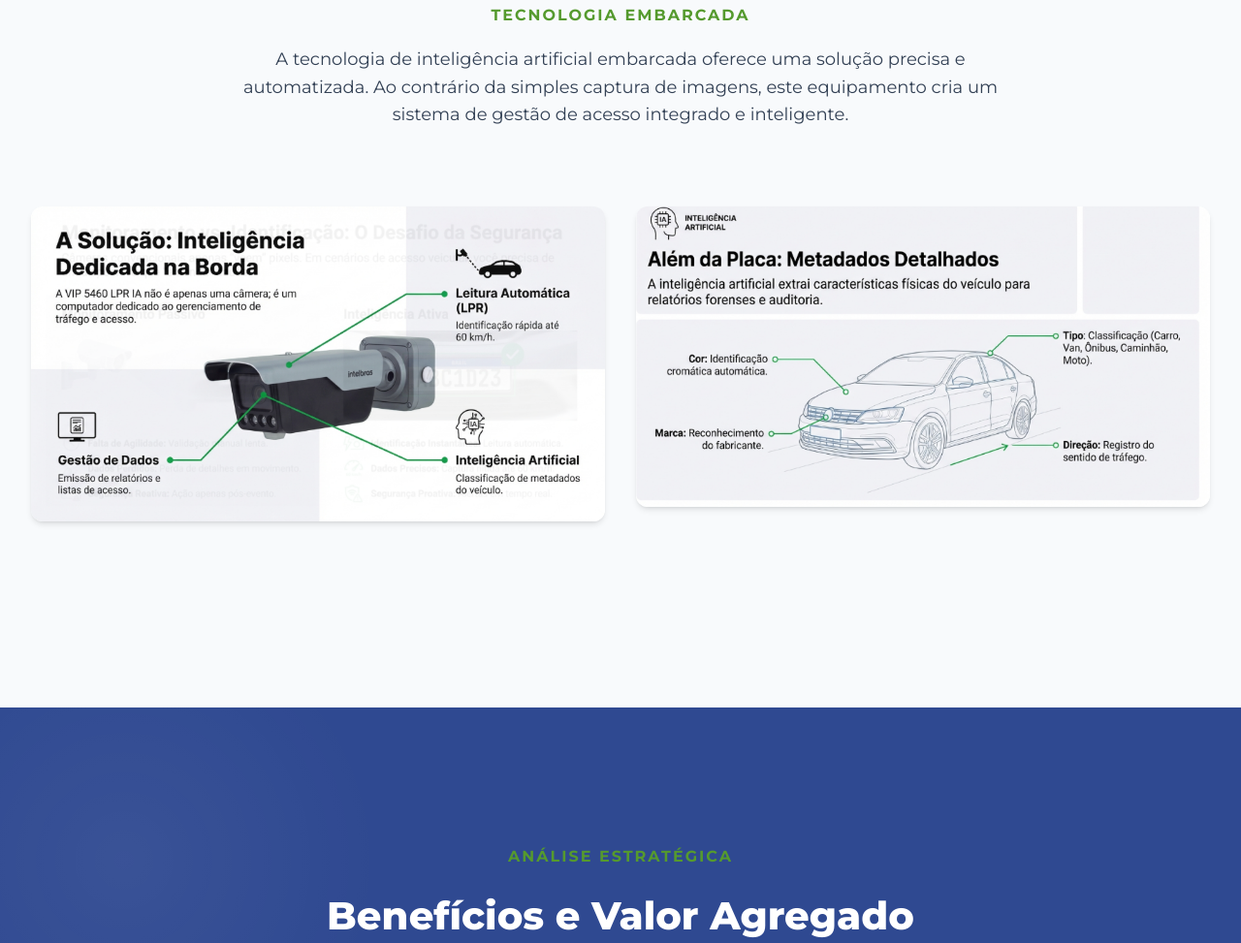
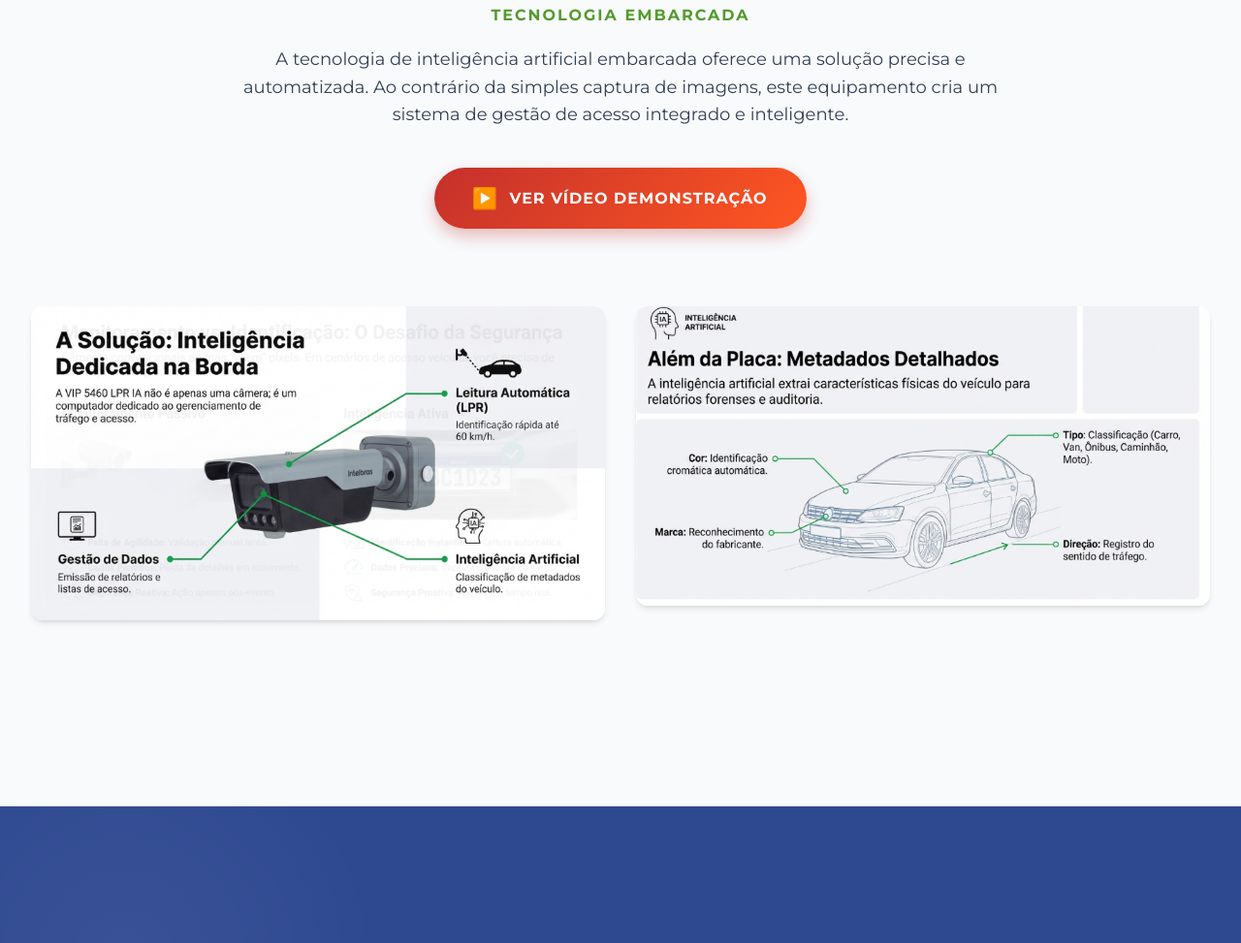
Before and after one commit to brainfluxai/ravibras-lpr-presentation-v2, a website built with Vite: page index.html in a window 1280 px wide. Shown: the part 4264-5237 px from the top of the page at 97% size. Built offline with nearby package versions, Linux system fonts and the light colour scheme.

Commit message:
Add video demonstration button in solution section

```diff
--- a/index.html
+++ b/index.html
@@ -179,6 +179,12 @@
                         Ao contrário da simples captura de imagens, este equipamento cria um sistema de gestão de acesso
                         integrado e inteligente.
                     </p>
+                    <div class="video-cta-container" data-aos="zoom-in" data-aos-delay="200">
+                        <a href="https://www.youtube.com/watch?v=Eu_DXPROpYk&t=719" target="_blank"
+                            rel="noopener noreferrer" class="btn btn-video">
+                            <span class="video-icon">▶️</span> Ver Vídeo Demonstração
+                        </a>
+                    </div>
                 </div>
 
                 <!-- ADDED IMAGES: Deep Dive Features -->
--- a/style.css
+++ b/style.css
@@ -82,6 +82,49 @@ body {
     transform: translateY(-2px);
     box-shadow: var(--shadow-special);
     filter: brightness(1.1);
+}
+
+.video-cta-container {
+    text-align: center;
+    margin-top: 2.5rem;
+}
+
+.btn-video {
+    padding: 1rem 2.5rem;
+    background: linear-gradient(135deg, #c4302b, #ff5722);
+    color: white;
+    border-radius: 50px;
+    font-weight: 700;
+    text-transform: uppercase;
+    letter-spacing: 1px;
+    box-shadow: 0 8px 16px rgba(196, 48, 43, 0.3);
+    display: inline-flex;
+    align-items: center;
+    gap: 0.75rem;
+    transition: all 0.3s ease;
+}
+
+.btn-video:hover {
+    transform: translateY(-3px) scale(1.05);
+    box-shadow: 0 12px 24px rgba(196, 48, 43, 0.4);
+    background: linear-gradient(135deg, #ff5722, #c4302b);
+}
+
+.video-icon {
+    font-size: 1.2rem;
+    animation: pulse-play 2s infinite;
+}
+
+@keyframes pulse-play {
+
+    0%,
+    100% {
+        transform: scale(1);
+    }
+
+    50% {
+        transform: scale(1.1);
+    }
 }
 
 /* Decorator Background */
```
